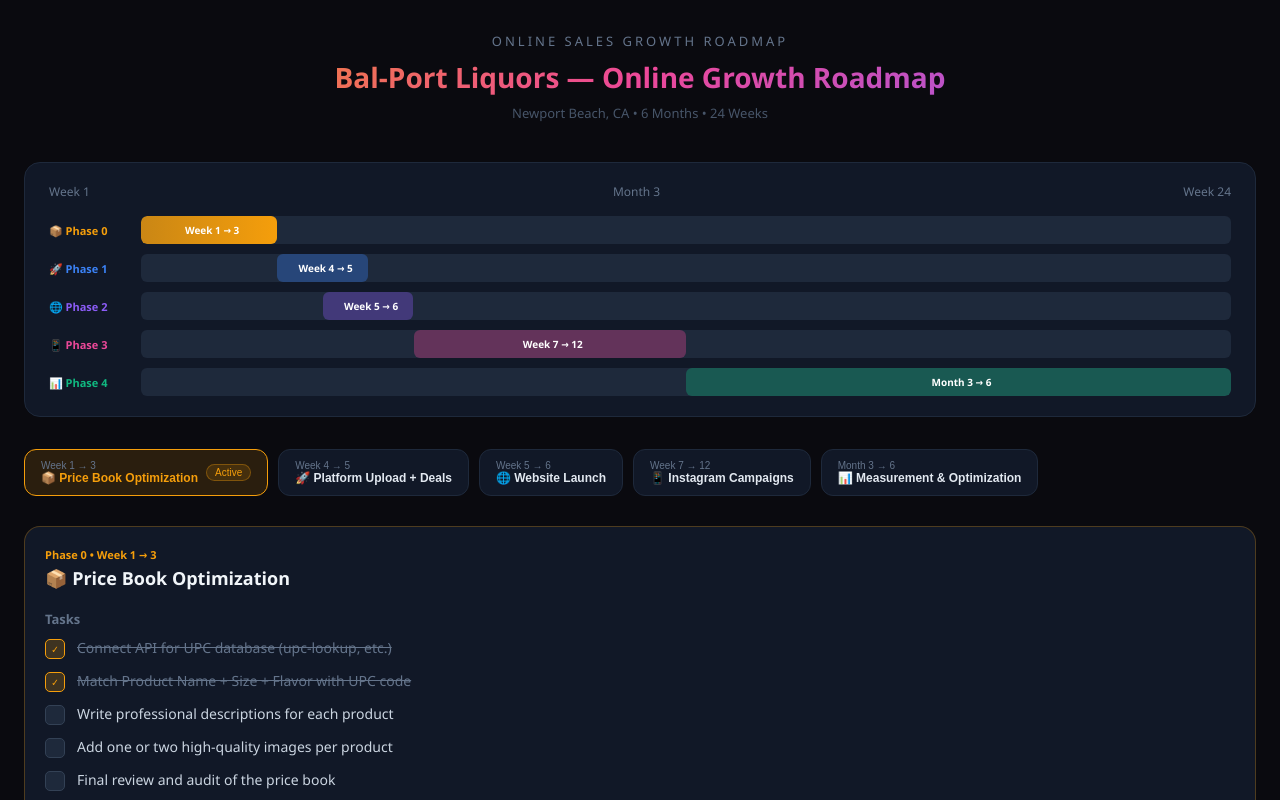
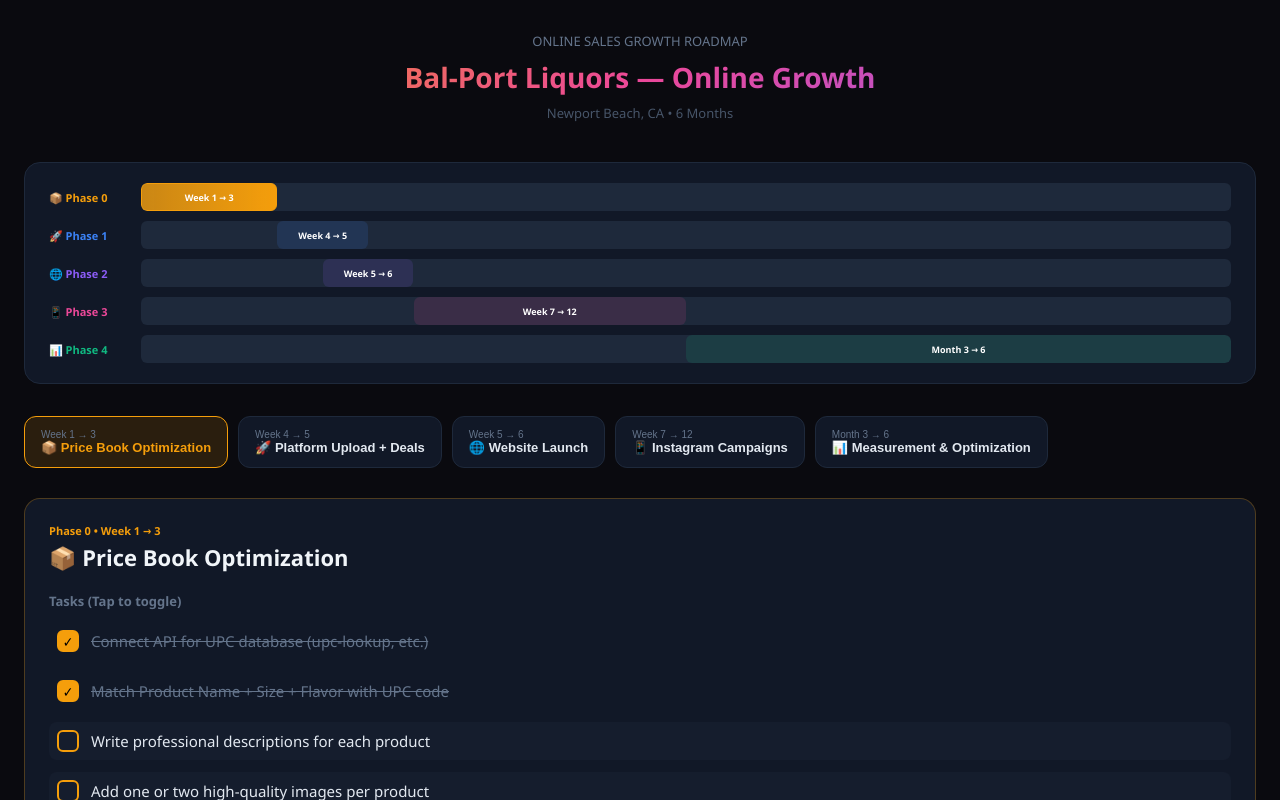
Before and after one commit to GeoTouhme/balport_roadmap, a React (Vite) app: page / in a window 1280 px wide. Built offline with nearby package versions, Linux system fonts and the light colour scheme.

Commit message:
Add interactive task toggling with LocalStorage persistence

```diff
--- a/src/App.jsx
+++ b/src/App.jsx
@@ -1,6 +1,6 @@
-import { useState } from "react";
+import { useState, useEffect } from "react";
 
-const phases = [
+const initialPhases = [
   {
     id: 0,
     label: "Phase 0",
@@ -108,8 +108,41 @@
 
 export default function Roadmap() {
   const [active, setActive] = useState(0);
+  const [phases, setPhases] = useState(initialPhases);
+
+  // Load saved progress from LocalStorage
+  useEffect(() => {
+    const saved = localStorage.getItem("balport_roadmap_progress");
+    if (saved) {
+      try {
+        setPhases(JSON.parse(saved));
+      } catch (e) {
+        console.error("Failed to load progress", e);
+      }
+    }
+  }, []);
+
+  // Save progress to LocalStorage
+  const saveProgress = (newPhases) => {
+    setPhases(newPhases);
+    localStorage.setItem("balport_roadmap_progress", JSON.stringify(newPhases));
+  };
+
+  const toggleTask = (phaseId, taskIndex) => {
+    const newPhases = phases.map((p) => {
+      if (p.id === phaseId) {
+        const newTasks = p.tasks.map((t, i) => {
+          if (i === taskIndex) return { ...t, done: !t.done };
+          return t;
+        });
+        return { ...p, tasks: newTasks };
+      }
+      return p;
+    });
+    saveProgress(newPhases);
+  };
+
   const phase = phases[active];
-
   const barLeft = (w) => ((w - 1) / TOTAL_WEEKS) * 100;
   const barWidth = (s, e) => ((e - s + 1) / TOTAL_WEEKS) * 100;
 
@@ -126,116 +159,28 @@
     >
       {/* Header */}
       <div style={{ textAlign: "center", marginBottom: 40 }}>
-        <div
-          style={{
-            fontSize: 13,
-            letterSpacing: 3,
-            color: "#64748b",
-            textTransform: "uppercase",
-            marginBottom: 8,
-          }}
-        >
+        <div style={{ fontSize: 13, color: "#64748b", textTransform: "uppercase", marginBottom: 8 }}>
           Online Sales Growth Roadmap
         </div>
-        <h1
-          style={{
-            fontSize: 28,
-            fontWeight: 800,
-            margin: 0,
-            background: "linear-gradient(135deg, #f59e0b, #ec4899, #8b5cf6)",
-            WebkitBackgroundClip: "text",
-            WebkitTextFillColor: "transparent",
-          }}
-        >
-          Bal-Port Liquors — Online Growth Roadmap
+        <h1 style={{ fontSize: 28, fontWeight: 800, margin: 0, background: "linear-gradient(135deg, #f59e0b, #ec4899, #8b5cf6)", WebkitBackgroundClip: "text", WebkitTextFillColor: "transparent" }}>
+          Bal-Port Liquors — Online Growth
         </h1>
         <div style={{ fontSize: 13, color: "#475569", marginTop: 8 }}>
-          Newport Beach, CA • 6 Months • 24 Weeks
+          Newport Beach, CA • 6 Months
         </div>
       </div>
 
-      {/* Gantt Bar - Hidden on small screens or scrollable */}
-      <div
-        style={{
-          background: "#111827",
-          borderRadius: 16,
-          padding: "20px 24px",
-          marginBottom: 32,
-          border: "1px solid #1e293b",
-          overflowX: "auto",
-        }}
-      >
-        <div
-          style={{
-            fontSize: 12,
-            color: "#64748b",
-            marginBottom: 16,
-            display: "flex",
-            justifyContent: "space-between",
-            minWidth: "400px",
-          }}
-        >
-          <span>Week 1</span>
-          <span>Month 3</span>
-          <span>Week 24</span>
-        </div>
-        <div style={{ display: "flex", flexDirection: "column", gap: 10, minWidth: "400px" }}>
+      {/* Gantt Bar */}
+      <div style={{ background: "#111827", borderRadius: 16, padding: "20px 24px", marginBottom: 32, border: "1px solid #1e293b", overflowX: "auto" }}>
+        <div style={{ display: "flex", flexDirection: "column", gap: 10, minWidth: "450px" }}>
           {phases.map((p) => (
-            <div
-              key={p.id}
-              onClick={() => setActive(p.id)}
-              style={{ display: "flex", alignItems: "center", gap: 12, cursor: "pointer" }}
-            >
-              <div
-                style={{
-                  width: 80,
-                  fontSize: 11,
-                  color: p.color,
-                  fontWeight: 700,
-                  flexShrink: 0,
-                  textAlign: "left",
-                }}
-              >
+            <div key={p.id} onClick={() => setActive(p.id)} style={{ display: "flex", alignItems: "center", gap: 12, cursor: "pointer" }}>
+              <div style={{ width: 80, fontSize: 11, color: p.color, fontWeight: 700, textAlign: "left" }}>
                 {p.icon} {p.label}
               </div>
-              <div
-                style={{
-                  flex: 1,
-                  height: 28,
-                  background: "#1e293b",
-                  borderRadius: 6,
-                  position: "relative",
-                  overflow: "hidden",
-                }}
-              >
-                <div
-                  style={{
-                    position: "absolute",
-                    left: `${barLeft(p.weeks[0])}%`,
-                    width: `${barWidth(p.weeks[0], p.weeks[1])}%`,
-                    height: "100%",
-                    background:
-                      active === p.id
-                        ? `linear-gradient(90deg, ${p.color}cc, ${p.color})`
-                        : `${p.color}55`,
-                    borderRadius: 6,
-                    transition: "all 0.3s ease",
-                    display: "flex",
-                    alignItems: "center",
-                    justifyContent: "center",
-                  }}
-                >
-                  <span
-                    style={{
-                      fontSize: 10,
-                      fontWeight: 700,
-                      color: "#fff",
-                      whiteSpace: "nowrap",
-                      paddingLeft: 6,
-                    }}
-                  >
-                    {p.duration}
-                  </span>
+              <div style={{ flex: 1, height: 28, background: "#1e293b", borderRadius: 6, position: "relative", overflow: "hidden" }}>
+                <div style={{ position: "absolute", left: `${barLeft(p.weeks[0])}%`, width: `${barWidth(p.weeks[0], p.weeks[1])}%`, height: "100%", background: active === p.id ? `linear-gradient(90deg, ${p.color}cc, ${p.color})` : `${p.color}22`, border: active === p.id ? `1px solid ${p.color}` : "none", borderRadius: 6, transition: "all 0.3s ease", display: "flex", alignItems: "center", justifyContent: "center" }}>
+                  <span style={{ fontSize: 9, fontWeight: 700, color: "#fff", whiteSpace: "nowrap" }}>{p.duration}</span>
                 </div>
               </div>
             </div>
@@ -243,222 +188,39 @@
         </div>
       </div>
 
-      {/* Phase Detail - Stacked on mobile */}
-      <div
-        style={{
-          display: "flex",
-          flexDirection: "column",
-          gap: 20,
-          marginBottom: 28,
-        }}
-      >
-        {/* Phase selector - Horizontal scroll on mobile */}
-        <div
-          style={{
-            display: "flex",
-            flexDirection: "row",
-            overflowX: "auto",
-            gap: 10,
-            paddingBottom: 10,
-            scrollbarWidth: "none",
-          }}
-        >
+      {/* Detail Panel */}
+      <div style={{ display: "flex", flexDirection: "column", gap: 20, marginBottom: 28 }}>
+        {/* Horizontal Selectors */}
+        <div style={{ display: "flex", gap: 10, overflowX: "auto", paddingBottom: 10, scrollbarWidth: "none" }}>
           {phases.map((p) => (
-            <button
-              key={p.id}
-              onClick={() => setActive(p.id)}
-              style={{
-                background: active === p.id ? `${p.color}22` : "#111827",
-                border: `1px solid ${active === p.id ? p.color : "#1e293b"}`,
-                borderRadius: 12,
-                padding: "10px 16px",
-                cursor: "pointer",
-                textAlign: "left",
-                transition: "all 0.2s ease",
-                display: "flex",
-                alignItems: "center",
-                gap: 8,
-                flexShrink: 0,
-                minWidth: "140px",
-              }}
-            >
-              <div style={{ flex: 1 }}>
-                <div style={{ fontSize: 10, color: "#64748b" }}>{p.duration}</div>
-                <div
-                  style={{
-                    fontSize: 12,
-                    fontWeight: 700,
-                    color: active === p.id ? p.color : "#e2e8f0",
-                    whiteSpace: "nowrap",
-                  }}
-                >
-                  {p.icon} {p.title}
-                </div>
-              </div>
-              {p.status === "active" && (
-                <span
-                  style={{
-                    fontSize: 10,
-                    background: "#f59e0b22",
-                    color: "#f59e0b",
-                    border: "1px solid #f59e0b55",
-                    borderRadius: 20,
-                    padding: "2px 8px",
-                  }}
-                >
-                  Active
-                </span>
-              )}
+            <button key={p.id} onClick={() => setActive(p.id)} style={{ background: active === p.id ? `${p.color}22` : "#111827", border: `1px solid ${active === p.id ? p.color : "#1e293b"}`, borderRadius: 12, padding: "12px 16px", cursor: "pointer", display: "flex", flexDirection: "column", minWidth: "130px", textAlign: "left" }}>
+              <span style={{ fontSize: 10, color: "#64748b" }}>{p.duration}</span>
+              <span style={{ fontSize: 13, fontWeight: 700, color: active === p.id ? p.color : "#e2e8f0" }}>{p.icon} {p.title}</span>
             </button>
           ))}
         </div>
 
-        {/* Detail panel */}
-        <div
-          style={{
-            background: "#111827",
-            borderRadius: 16,
-            padding: 20,
-            border: `1px solid ${phase.color}44`,
-          }}
-        >
-          <div style={{ fontSize: 11, color: phase.color, fontWeight: 700, marginBottom: 4 }}>
-            {phase.label} • {phase.duration}
-          </div>
-          <h2 style={{ margin: "0 0 20px", fontSize: 18, color: "#f1f5f9" }}>
-            {phase.icon} {phase.title}
-          </h2>
-
-          <div style={{ fontSize: 13, fontWeight: 700, color: "#64748b", marginBottom: 10 }}>
-            Tasks
-          </div>
-          <div style={{ display: "flex", flexDirection: "column", gap: 12, marginBottom: 20 }}>
+        {/* Task Card */}
+        <div style={{ background: "#111827", borderRadius: 16, padding: 24, border: `1px solid ${phase.color}44` }}>
+          <div style={{ fontSize: 11, color: phase.color, fontWeight: 700, marginBottom: 4 }}>{phase.label} • {phase.duration}</div>
+          <h2 style={{ margin: "0 0 20px", fontSize: 22, color: "#f1f5f9" }}>{phase.icon} {phase.title}</h2>
+          <div style={{ fontSize: 13, fontWeight: 700, color: "#64748b", marginBottom: 12 }}>Tasks (Tap to toggle)</div>
+          <div style={{ display: "flex", flexDirection: "column", gap: 12 }}>
             {phase.tasks.map((t, i) => (
-              <div key={i} style={{ display: "flex", gap: 12, alignItems: "flex-start" }}>
-                <div
-                  style={{
-                    width: 20,
-                    height: 20,
-                    borderRadius: 5,
-                    flexShrink: 0,
-                    background: t.done ? `${phase.color}33` : "#1e293b",
-                    border: `1.5px solid ${t.done ? phase.color : "#334155"}`,
-                    display: "flex",
-                    alignItems: "center",
-                    justifyContent: "center",
-                    marginTop: 1,
-                  }}
-                >
-                  {t.done && <span style={{ fontSize: 10, color: phase.color }}>✓</span>}
+              <div key={i} onClick={() => toggleTask(phase.id, i)} style={{ display: "flex", gap: 12, alignItems: "center", cursor: "pointer", padding: "8px", borderRadius: "8px", background: t.done ? "transparent" : "#1e293b55", transition: "all 0.2s" }}>
+                <div style={{ width: 22, height: 22, borderRadius: 6, flexShrink: 0, background: t.done ? phase.color : "transparent", border: `2px solid ${phase.color}`, display: "flex", alignItems: "center", justifyContent: "center" }}>
+                  {t.done && <span style={{ color: "#000", fontSize: 14, fontWeight: "bold" }}>✓</span>}
                 </div>
-                <span
-                  style={{
-                    fontSize: 14,
-                    color: t.done ? "#64748b" : "#cbd5e1",
-                    lineHeight: 1.4,
-                    textDecoration: t.done ? "line-through" : "none",
-                  }}
-                >
-                  {t.text}
-                </span>
+                <span style={{ fontSize: 15, color: t.done ? "#64748b" : "#e2e8f0", textDecoration: t.done ? "line-through" : "none" }}>{t.text}</span>
               </div>
             ))}
           </div>
-
-          {phase.suggestions.length > 0 && (
-            <>
-              <div style={{ fontSize: 13, fontWeight: 700, color: "#64748b", marginBottom: 10 }}>
-                💡 Additional Suggestions
-              </div>
-              <div style={{ display: "flex", flexDirection: "column", gap: 8 }}>
-                {phase.suggestions.map((s, i) => (
-                  <div
-                    key={i}
-                    style={{
-                      background: `${phase.color}11`,
-                      border: `1px solid ${phase.color}33`,
-                      borderRadius: 8,
-                      padding: "10px 14px",
-                      fontSize: 12,
-                      color: "#94a3b8",
-                      lineHeight: 1.6,
-                    }}
-                  >
-                    {s}
-                  </div>
-                ))}
-              </div>
-            </>
-          )}
         </div>
       </div>
 
-      {/* Extra recommendations - Stacked on mobile */}
-      <div
-        style={{
-          background: "#111827",
-          borderRadius: 16,
-          padding: 20,
-          border: "1px solid #1e293b",
-        }}
-      >
-        <div style={{ fontSize: 14, fontWeight: 700, color: "#f1f5f9", marginBottom: 16 }}>
-          🎯 Strategic Recommendations
-        </div>
-        <div style={{ display: "flex", flexDirection: "column", gap: 12 }}>
-          {[
-            {
-              icon: "🗺️",
-              title: "Local SEO",
-              text: "Optimize Google Business Profile. Add fresh photos and update hours. Target keywords like 'liquor delivery Newport Beach'.",
-            },
-            {
-              icon: "💬",
-              title: "SMS Marketing",
-              text: "Collect customer numbers at pickup. Send weekly flash deals. Costs are significantly lower than paid ads.",
-            },
-            {
-              icon: "⭐",
-              title: "Reviews Strategy",
-              text: "Ask every satisfied customer for a Google Review. 10+ positive reviews boost your local search ranking.",
-            },
-            {
-              icon: "🎁",
-              title: "Loyalty Program",
-              text: "Earn points on every website order. Increases retention and motivates direct ordering over DoorDash.",
-            },
-            {
-              icon: "📦",
-              title: "Bundle Deals",
-              text: "Design online-only bundles not available on DoorDash. Makes price comparison harder and increases AOV.",
-            },
-            {
-              icon: "📈",
-              title: "Weekly Reporting",
-              text: "Track daily: Order count, AOV, and best-selling items. Make decisions based on data, not guesswork.",
-            },
-          ].map((item, i) => (
-            <div
-              key={i}
-              style={{
-                background: "#0f172a",
-                borderRadius: 10,
-                padding: "16px",
-                border: "1px solid #1e293b",
-              }}
-            >
-              <div style={{ fontSize: 22, marginBottom: 8 }}>{item.icon}</div>
-              <div style={{ fontSize: 14, fontWeight: 700, color: "#f1f5f9", marginBottom: 4 }}>
-                {item.title}
-              </div>
-              <div style={{ fontSize: 13, color: "#64748b", lineHeight: 1.6 }}>{item.text}</div>
-            </div>
-          ))}
-        </div>
-      </div>
-
-      <div style={{ textAlign: "center", marginTop: 24, fontSize: 11, color: "#334155" }}>
-        Priority: Direct website saves commission (~15-30% per DoorDash order) — Every website order = pure extra profit.
+      {/* Footer Note */}
+      <div style={{ textAlign: "center", fontSize: 12, color: "#475569", padding: "20px" }}>
+        Your progress is saved locally in this browser.
       </div>
     </div>
   );
```
